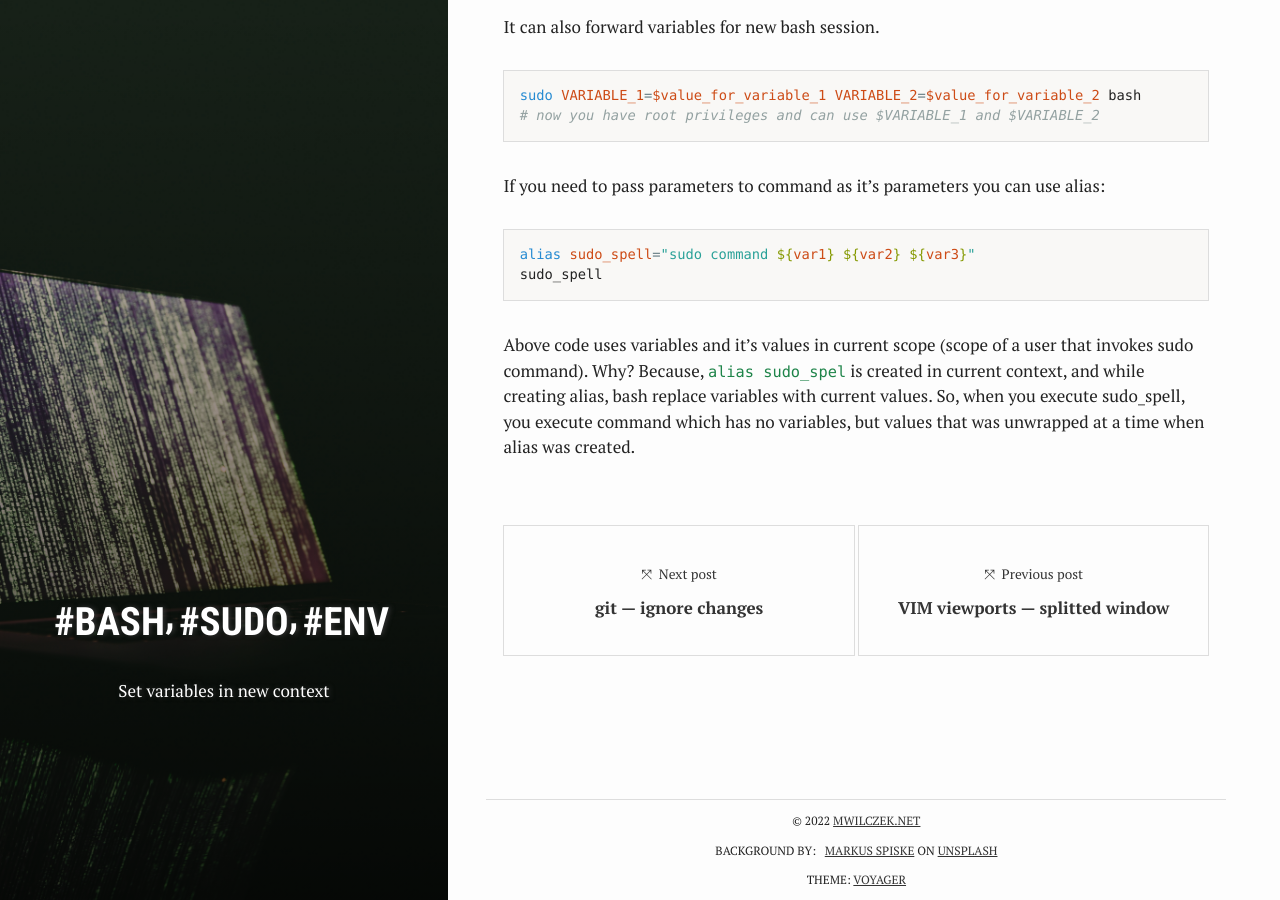
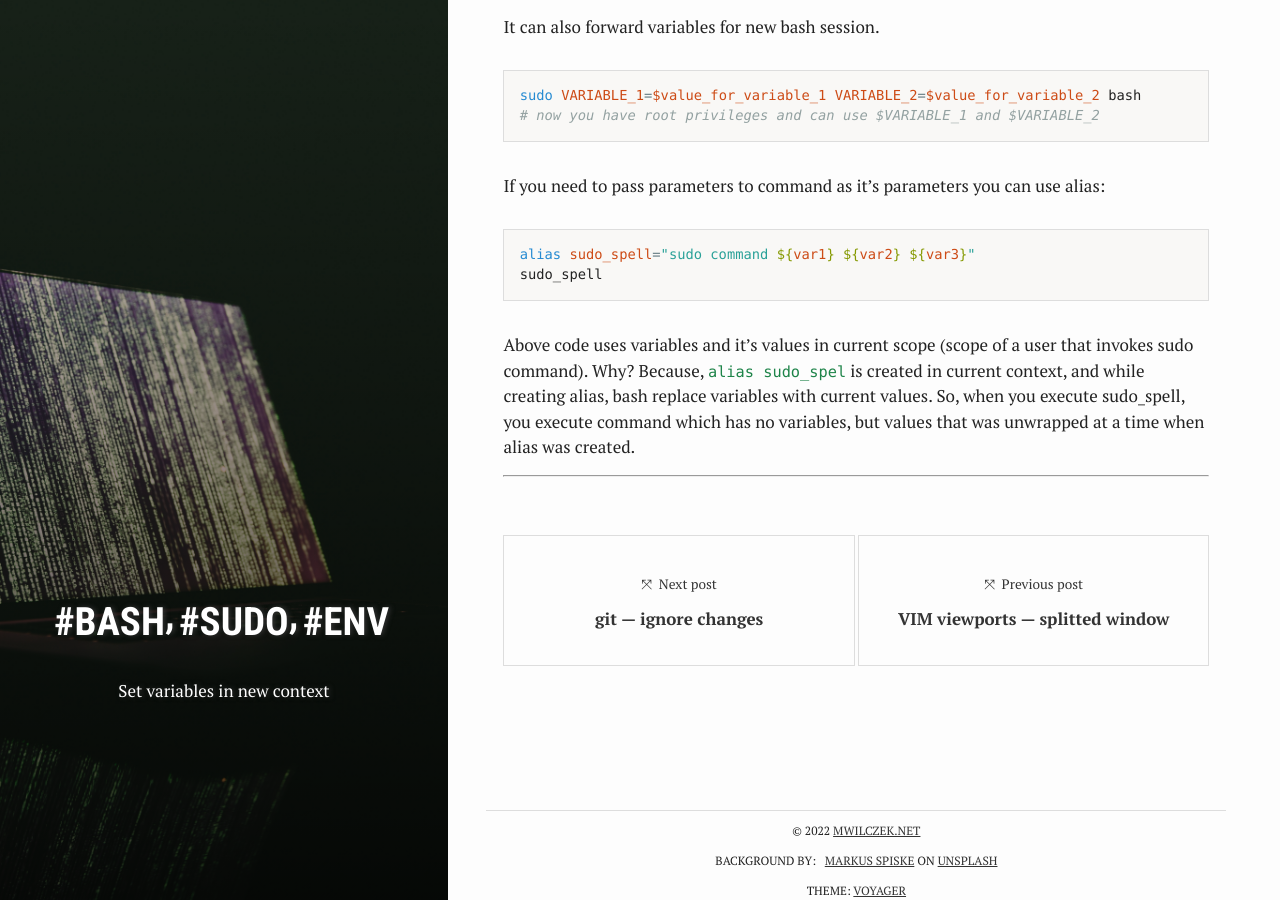
Before and after one commit to mwilczek-net/blog.mwilczek.net, a Jekyll site: the page built from _posts/2018-03-06-sudo-with-env-variables.md, in a window 1280 px wide and 900 px high, scrolled down 576 px. Built offline with Jekyll 4.4.1, drawn with Linux system fonts in a browser that asks for light colours.

Commit message:
Reworking footer layout

```diff
--- a/_layouts/post.html
+++ b/_layouts/post.html
@@ -24,9 +24,12 @@ layout: default
 
     {{ content }}
 
-    {% if page.references %}
+    {% if page.references or page.next.url or page.previous.url %}
       <br>
       <hr>
+    {% endif %}
+
+    {% if page.references %}
       <div class="post-more">
         <h2 id="more-links-section">More:</h2>
 
```
